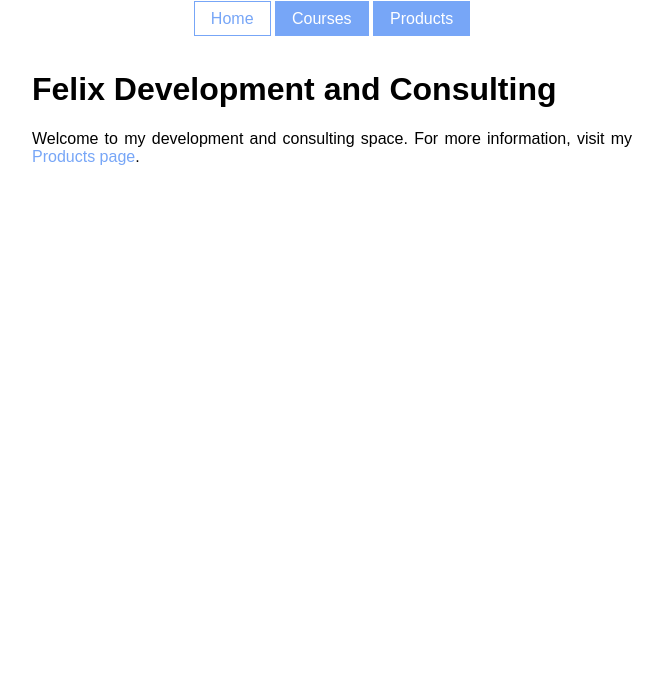
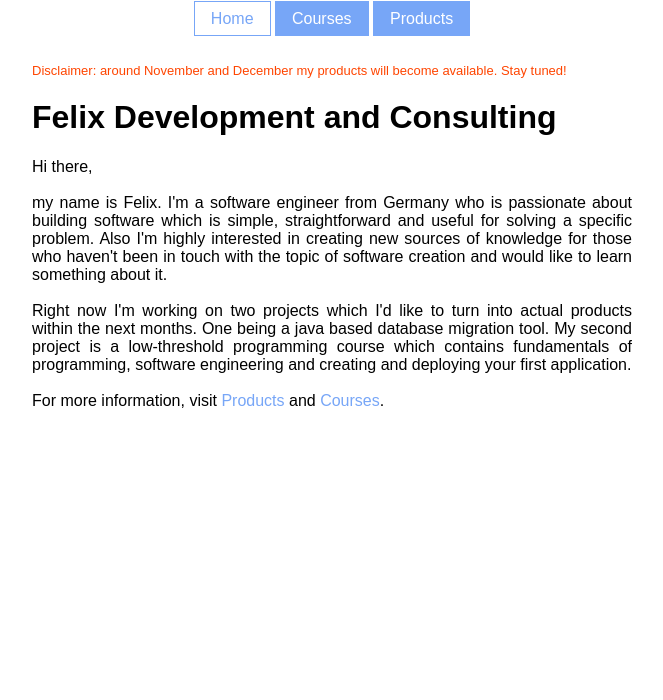
Before and after one commit to flikkes/felix-development-pages, a Flask app: page / in a window 1280 px wide. Shown: the top 700 px of the page, without its empty margins (308-971 px from the left). Run offline with Flask 2, Linux system fonts and the light colour scheme.

Commit message:
added disclaimer, changed content

```diff
--- a/app.py
+++ b/app.py
@@ -13,8 +13,14 @@ def home():
     home_caption = "Felix Development and Consulting"
     home_content = Markup(
         """
-        Welcome to my development and consulting space.
-        For more information, visit my <a href="/products">Products page</a>.
+        Hi there,<br><br>
+        my name is Felix. I'm a software engineer from Germany who is passionate about building software which is simple,
+        straightforward and useful for solving a specific problem. Also I'm highly interested in creating new sources of
+        knowledge for those who haven't been in touch with the topic of software creation and would like to learn something about it.<br><br>
+        Right now I'm working on two projects which I'd like to turn into actual products within the next months. One being a
+        java based database migration tool. My second project is a low-threshold programming course which contains fundamentals of
+        programming, software engineering and creating and deploying your first application.<br><br>
+        For more information, visit <a href="/products">Products</a> and <a href="/courses">Courses</a>.
         """
     )
     return render_template(
@@ -25,15 +31,15 @@ def home():
 @app.route("/courses")
 def courses():
     active_link = "courses"
-    home_caption = "Felix Development and Consulting"
-    home_content = Markup(
+    courses_caption = "Felix' software development course"
+    courses_content = Markup(
         """
-        Welcome to my development and consulting space.
-        For more information, visit my <a href="/products">Products page</a>.
+        A free version of my software development course will be available soon. It will give you a taste of how the content is
+        structured as well as how things are explained. Be sure to check it out - it's free!
         """
     )
     return render_template(
-        "index.html", home_caption=home_caption, home_content=home_content, active_link=active_link
+        "index.html", home_caption=courses_caption, home_content=courses_content, active_link=active_link
     )
 
 
--- a/templates/index.html
+++ b/templates/index.html
@@ -22,6 +22,7 @@
     </header>
     <div class="fd-content-wrapper">
         <div class="fd-content">
+            <p style="font-size: small; color: orangered;">Disclaimer: around November and December my products will become available. Stay tuned!</p>
             <h1>{{ home_caption }}</h1>
             {{ home_content }}
         </div>
```
